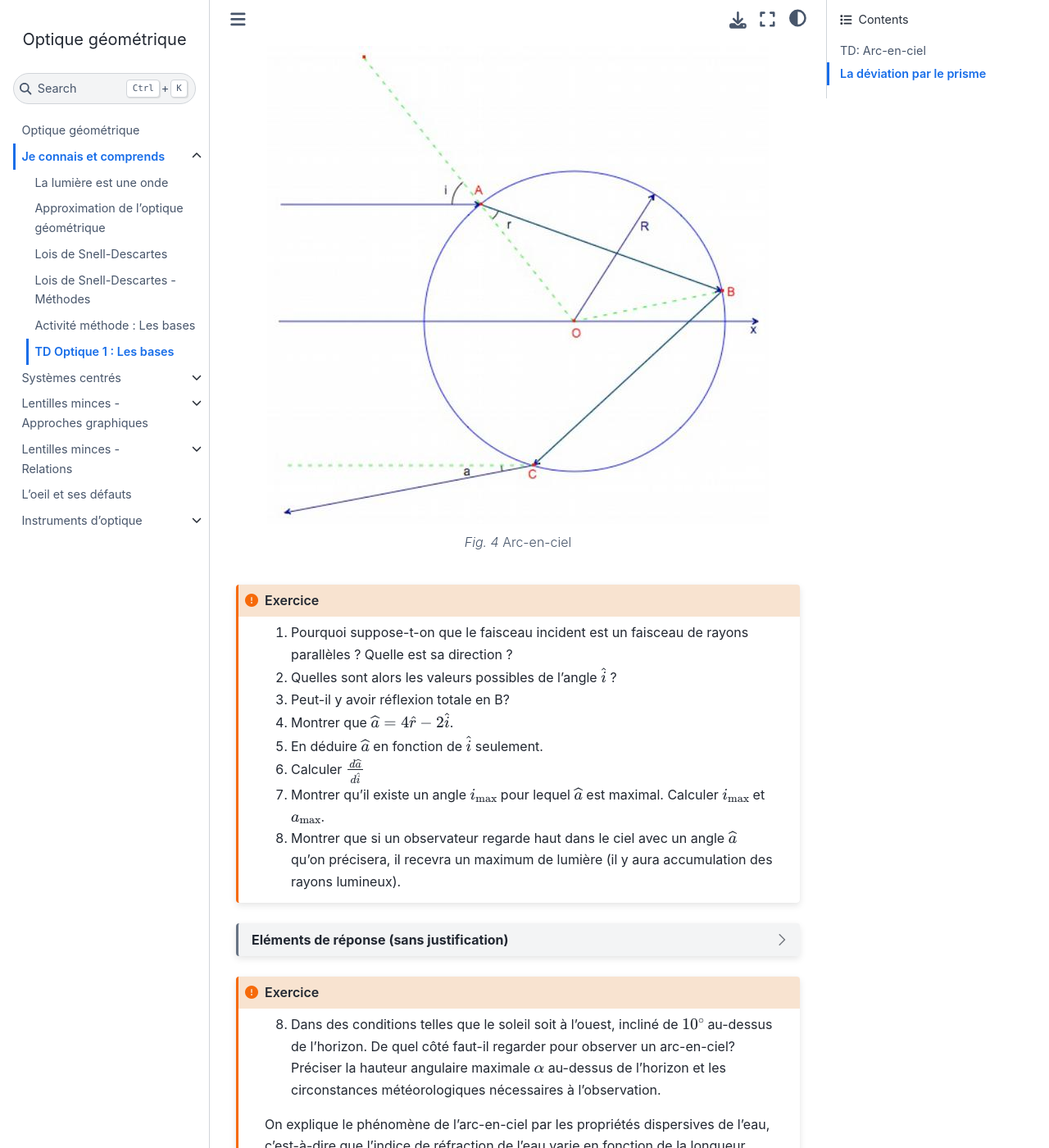
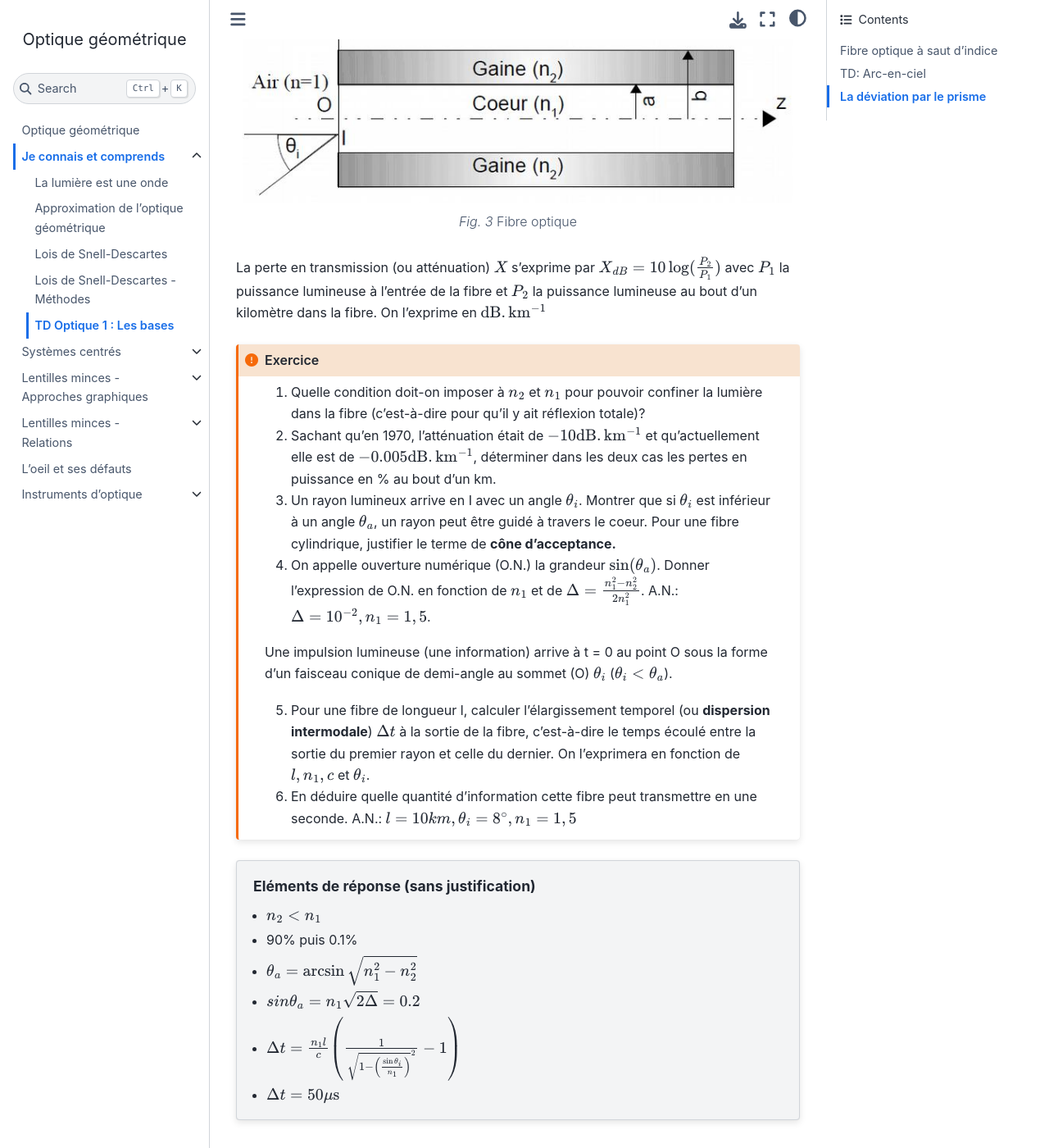
Before and after one commit to pcsi3physiquestan/optique_sources, a Jupyter Book: the page built from notebook/td_bases.md, in a window 1280 px wide and 1400 px high, scrolled down 467 px. Shown: the whole window at 82% size. Built offline with Jupyter Book 1.0.4 settings and Sphinx 7.4.7 and the Sphinx Book theme 1.1.4, drawn with Linux system fonts in a browser that asks for light colours; pages that are not in the unit, such as notebooks, are missing from menus; some of the changed text lies outside the part shown.

Commit message:
Mise à jour des sources

`````diff
--- a/_toc.yml
+++ b/_toc.yml
@@ -8,7 +8,6 @@ chapters:
     - file: notebook/approx
     - file: notebook/snell
     - file: notebook/snell_methodes
-    - file: notebook/fibre
     - file: notebook/td_bases
   - file: notebook/sys_centres
     sections:
--- a/notebook/td_bases.md
+++ b/notebook/td_bases.md
@@ -17,6 +17,44 @@ kernelspec:
 # TD Optique 1 : Les bases
 
 _Ces exercices seront traités en classe._
+
+## Fibre optique à saut d'indice
+
+__Objectifs:__ Établir les expressions du cône d'acceptance et de la dispersion intermodale d'une fibre à saut d'indice.
+
+Une fibre optique à saut d'indice est constituée d'un coeur en silice d'indice $n_1$ entouré d'une gaine d'indice $n_2$. Le tout est à symétrie cylindrique. Elle permet de transporter des informations par modulation d'amplitude d'un faisceau lumineux confiné à l'intérieur de la fibre par réflexion totale.
+
+```{figure} ./images/fibre_optique.jpg
+:name: fibre
+:align: center
+Fibre optique
+```
+
+La perte en transmission (ou atténuation) $X$ s'exprime par $X_{dB}=10\log(\frac{P_2}{P_1})$ avec $P_1$ la puissance lumineuse à l'entrée de la fibre et $P_2$ la puissance lumineuse au bout d'un kilomètre dans la fibre. On l'exprime en $\rm{dB.km^{-1}}$
+
+
+````{admonition} Exercice
+:class: attention
+
+1. Quelle condition doit-on imposer à $n_2$ et $n_1$ pour pouvoir confiner la lumière dans la fibre (c'est-à-dire pour qu'il y ait réflexion totale)?
+2. Sachant qu'en 1970, l'atténuation était de $-10\rm{dB.km^{-1}}$ et qu'actuellement elle est de $-0.005\rm{dB.km^{-1}}$, déterminer dans les deux cas les pertes en puissance en \% au bout d'un km.
+3. Un rayon lumineux arrive en I avec un angle $\theta_i$. Montrer que si $\theta_i$ est inférieur à un angle $\theta_a$, un rayon peut être guidé à travers le coeur. Pour une fibre cylindrique, justifier le terme de __cône d'acceptance.__
+4. On appelle ouverture numérique (O.N.) la grandeur $\sin(\theta_a)$. Donner l'expression de O.N. en fonction de $n_1$ et de $\Delta=\frac{n_1^2-n_2^2}{2n_1^2}$. A.N.: $\Delta=10^{-2},n_1=1,5$.
+
+Une impulsion lumineuse (une information) arrive à t = 0 au point O sous la forme d'un faisceau conique de demi-angle au sommet (O) $\theta_i$ ($\theta_i<\theta_a$).
+
+5. Pour une fibre de longueur l, calculer l'élargissement temporel (ou __dispersion intermodale__) $\Delta t$ à la sortie de la fibre, c'est-à-dire le temps écoulé entre la sortie du premier rayon et celle du dernier. On l'exprimera en fonction de $l, n_1, c$ et $\theta_i$.
+6. En déduire quelle quantité d'information cette fibre peut transmettre en une seconde. A.N.: $l=10km,\theta_i=8^{\circ},n_1=1,5$
+````
+
+````{topic} Eléments de réponse (sans justification)
+* $n_2 < n_1$
+* 90\% puis 0.1\%
+* $\theta_a = \arcsin{\sqrt{n_1^2 - n_2^2}}$
+* $sin \theta_a = n_1 \sqrt{2 \Delta} = 0.2$
+* $\Delta t = \frac{n_1 l}{c} \left( \frac{1}{\sqrt{1 - {\left(\frac{\sin \theta_i}{n_1}\right)}}^2} - 1 \right)$
+* $\Delta t = 50 \rm{\mu s} $
+````
 
 ## TD: Arc-en-ciel
 On désire étudier le phénomène de l'arc-en-ciel au moyen d'un modèle simple. On suppose ici que les gouttes d'eau sont assimilables à des sphères de rayon R, de centre O et d'indice de réfraction homogène n = 1,3 baignant dans l'air.
@@ -40,7 +78,7 @@ Arc-en-ciel
 7. Montrer qu'il existe un angle $i_{\max}$ pour lequel $\widehat{a}$ est maximal. Calculer $i_{\max}$ et $a_{\max}$.
 8. Montrer que si un observateur regarde haut dans le ciel avec un angle $\widehat{a}$ qu'on précisera, il recevra un maximum de lumière (il y aura accumulation des rayons lumineux).
 ````
-````{dropdown} Eléments de réponse (sans justification)
+````{topic} Eléments de réponse (sans justification)
 1. ...
 2. $[-\pi/2;\pi/2]$
 3. Non
@@ -61,7 +99,7 @@ On explique le phénomène de l'arc-en-ciel par les propriétés dispersives de
 9. Déterminer les valeurs maximum de a pour le rouge (n=1,331) et pour le violet (n=1,337) et en déduire quelle couleur fera l'extérieur de l'arc-en-ciel (c'est-à-dire la partie la plus haute). Que vaut l'ouverture angulaire $\Delta\alpha$ de l'arc-en-ciel?
 ````
 
-````{dropdown} Eléments de réponse (sans justification)
+````{topic} Eléments de réponse (sans justification)
 Soleil dans le dos, sous un angle $a_{\max} - \alpha$
 ````
 
`````
Also changed, not shown: notebook/fibre.md (deleted, +0 -57 lines).
